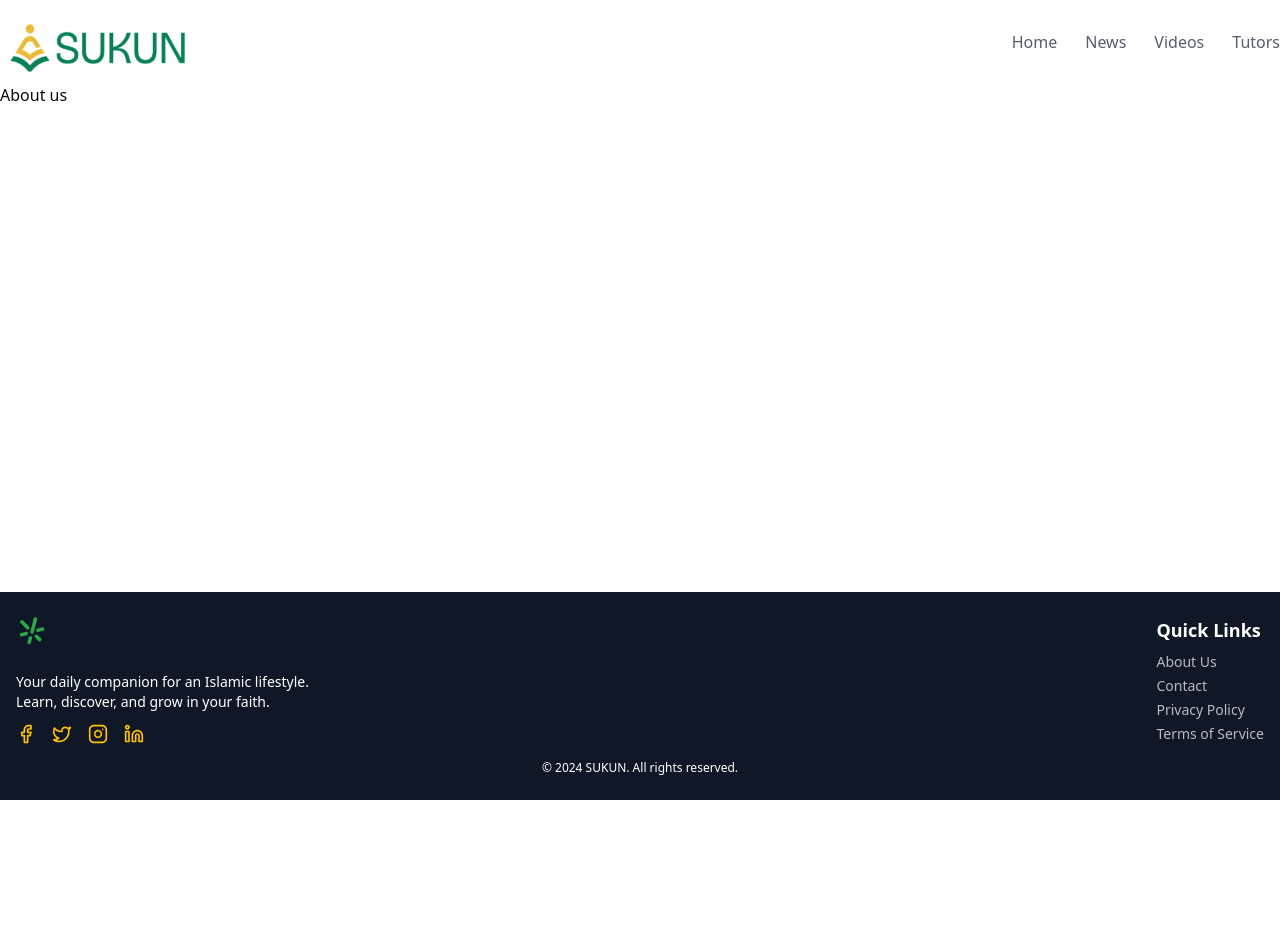
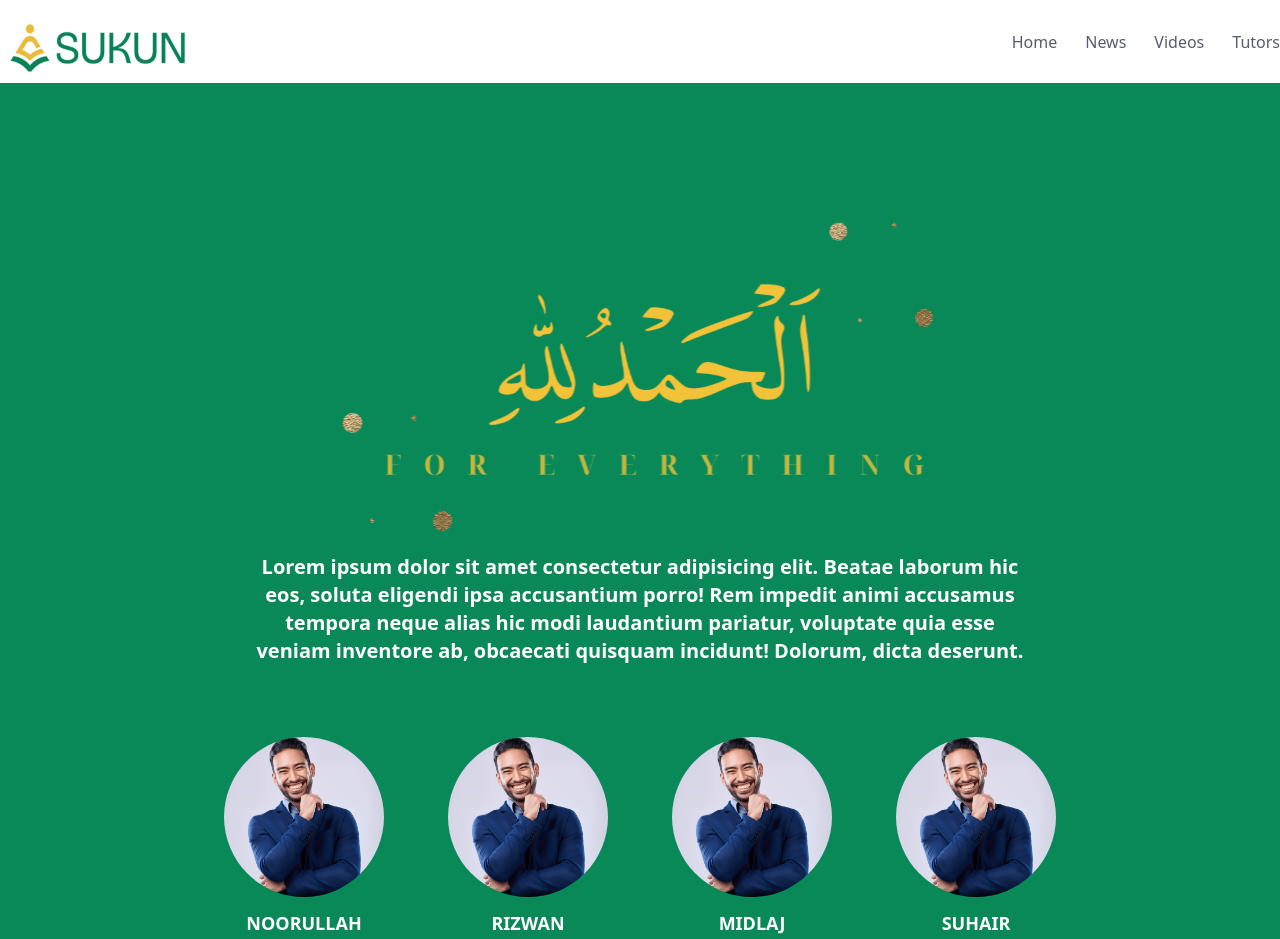
Before and after one commit to adithyanmkd/sukun-client, a React (Vite) app: page /about in a window 1280 px wide. Shown: the top 939 px of the page. Before the commit the page ends 800 px from the top, so only its background shows below. Built offline with nearby package versions, Linux system fonts and the light colour scheme; what @cloudinary/url-gen would draw is missing.

Commit message:
feat(ui): complete about page

```diff
--- a/src/App.tsx
+++ b/src/App.tsx
@@ -8,8 +8,8 @@ import AuthLayout from "./layouts/AuthLayout";
 import HomePage from "./features/home/HomePage";
 import RegisterPage from "./features/auth/pages/RegisterPage";
 import Login from "./features/auth/pages/Login";
-import AboutUs from "./pages/AboutUs";
-import ContactUs from "./pages/ContactUs/ContactUs";
+import AboutUs from "./pages/aboutUs/AboutUs";
+import ContactUs from "./pages/contactUs/ContactUs";
 
 function App() {
   return (
--- a/src/common/Footer.tsx
+++ b/src/common/Footer.tsx
@@ -44,7 +44,7 @@ const socialLinks: SocialType[] = [
 const quickLinks: QuickLink[] = [
   {
     name: "About Us",
-    link: "/",
+    link: "/about",
   },
   {
     name: "Contact",
--- a/src/pages/AboutUs.tsx
+++ /dev/null
@@ -1,9 +0,0 @@
-const AboutUs = () => {
-  return (
-    <div>
-      <p>About us</p>
-    </div>
-  );
-};
-
-export default AboutUs;
--- /dev/null
+++ b/src/pages/aboutUs/AboutUs.tsx
@@ -0,0 +1,58 @@
+import coverImage from "@assets/images/aboutUsCover.svg"; // about us cover image
+import founderImg from "@assets/images/demo-user.jpg";
+
+import PartnerCard from "./PartnersCard";
+
+const partners = [
+  {
+    id: 1,
+    name: "NOORULLAH",
+    position: "FOUNDER",
+    image: founderImg,
+  },
+  {
+    id: 2,
+    name: "RIZWAN",
+    position: "CO-FOUNDER",
+    image: founderImg,
+  },
+  {
+    id: 3,
+    name: "MIDLAJ",
+    position: "Operational Manager",
+    image: founderImg,
+  },
+  {
+    id: 4,
+    name: "SUHAIR",
+    position: "",
+    image: founderImg,
+  },
+];
+
+const AboutUs = () => {
+  return (
+    <div className="bg-[#098958]">
+      {/* cover image and text */}
+      <div className="relative flex flex-col items-center justify-end">
+        <img className="" src={coverImage} alt="cover image" />
+        <p className="absolute pb-10 text-center text-xl font-bold text-white md:w-3xl">
+          Lorem ipsum dolor sit amet consectetur adipisicing elit. Beatae
+          laborum hic eos, soluta eligendi ipsa accusantium porro! Rem impedit
+          animi accusamus tempora neque alias hic modi laudantium pariatur,
+          voluptate quia esse veniam inventore ab, obcaecati quisquam incidunt!
+          Dolorum, dicta deserunt.
+        </p>
+      </div>
+
+      {/* partners section */}
+      <div className="mx-auto grid max-w-4xl grid-cols-4 py-8">
+        {partners.map((partner) => (
+          <PartnerCard key={partner.id} {...partner} />
+        ))}
+      </div>
+    </div>
+  );
+};
+
+export default AboutUs;
--- /dev/null
+++ b/src/pages/aboutUs/PartnersCard.tsx
@@ -0,0 +1,21 @@
+interface PartnerCardProps {
+  name: string;
+  position: string;
+  image: string;
+}
+
+const PartnerCard = ({ name, position, image }: PartnerCardProps) => {
+  return (
+    <div className="flex flex-col items-center text-center">
+      <div className="size-40 overflow-hidden rounded-full bg-[#D9D9D9]">
+        <img src={image} alt={name} className="h-full w-full object-cover" />
+      </div>
+      <p className="mt-3 text-lg font-bold text-white uppercase">{name}</p>
+      {position && (
+        <p className="text-sm font-semibold text-white">{position}</p>
+      )}
+    </div>
+  );
+};
+
+export default PartnerCard;
```
Also changed, not shown: src/assets/images/aboutUsCover.svg (added).
